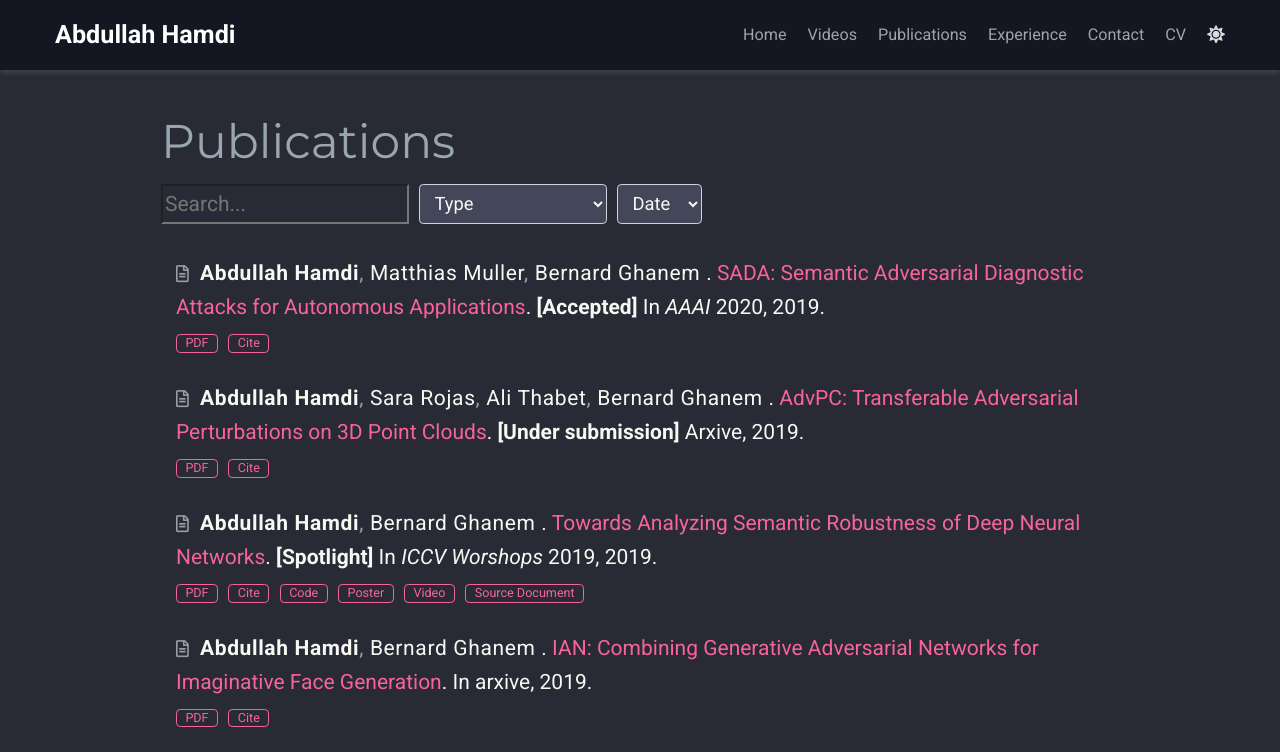
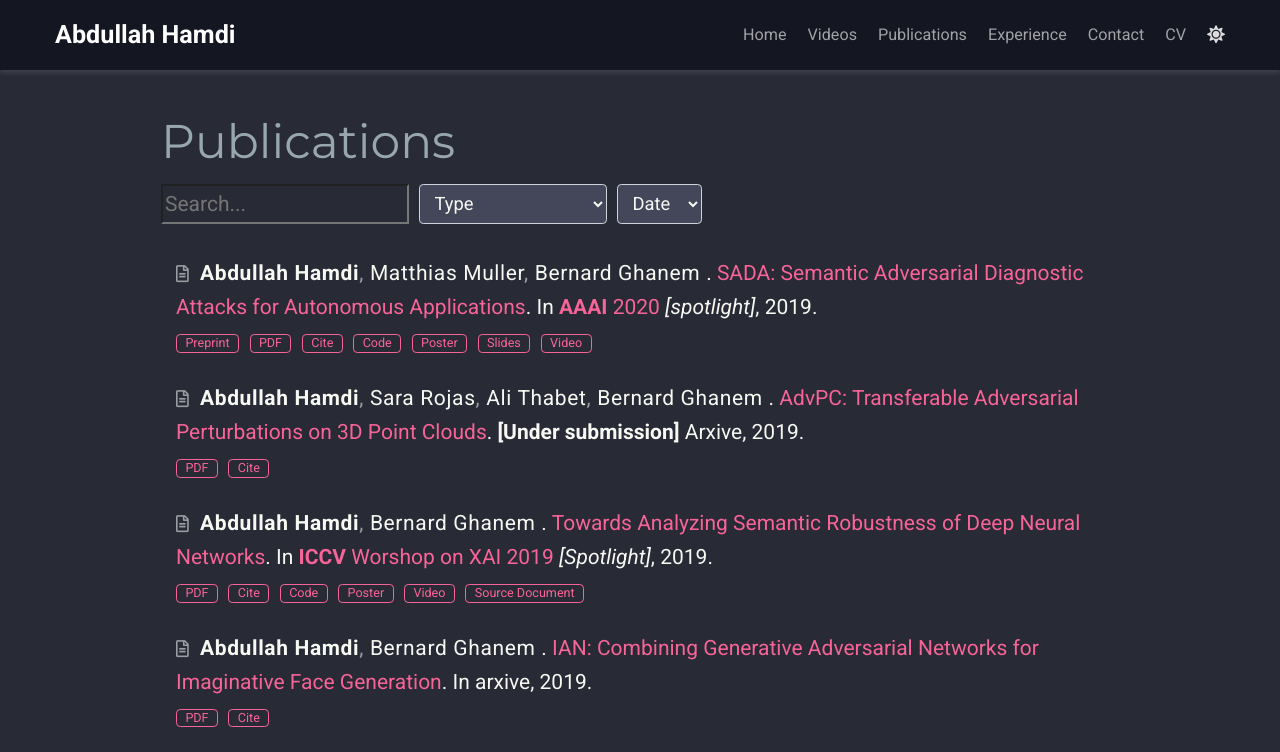
Before and after one commit to ajhamdi/ajhamdi.github.io, a plain HTML site: page publication/index.html in a window 1280 px wide. Shown: the top 752 px of the page. Drawn offline with nearby package versions, Linux system fonts and the light colour scheme; some icons are missing.

Commit message:
updated SADA

```diff
--- a/publication/index.html
+++ b/publication/index.html
@@ -555,7 +555,7 @@
 
   </span>.
   <a href="/publication/sada-aaai20/">SADA: Semantic Adversarial Diagnostic Attacks for Autonomous Applications</a>.
-  <strong>[Accepted]</strong> In <em>AAAI</em> 2020,
+  In <a href="https://aaai.org/Conferences/AAAI-20/"><strong>AAAI</strong> 2020</a> <em>[spotlight]</em>,
   2019.
   <p>
 
@@ -567,12 +567,20 @@
 
 
 
+<a class="btn btn-outline-primary my-1 mr-1 btn-sm" href="https://arxiv.org/abs/1812.02132" target="_blank" rel="noopener">
+  Preprint
+</a>
 
 
 
 
 
-<a class="btn btn-outline-primary my-1 mr-1 btn-sm" href="https://arxiv.org/pdf/1812.02132.pdf" target="_blank" rel="noopener">
+
+
+
+
+
+<a class="btn btn-outline-primary my-1 mr-1 btn-sm" href="https://aaai.org/Papers/AAAI/2020GB/AAAI-HamdiA.1281.pdf" target="_blank" rel="noopener">
   PDF
 </a>
 
@@ -588,10 +596,42 @@
 
 
 
+<a class="btn btn-outline-primary my-1 mr-1 btn-sm" href="https://github.com/ajhamdi/SADA" target="_blank" rel="noopener">
+  Code
+</a>
 
 
 
 
+
+
+
+
+
+
+<a class="btn btn-outline-primary my-1 mr-1 btn-sm" href="https://drive.google.com/file/d/1AbMZyIHDmjbArVwT6AQ6XbWMMPDDM-Yw/view?usp=sharing" target="_blank" rel="noopener">
+  Poster
+</a>
+
+
+
+
+
+
+
+<a class="btn btn-outline-primary my-1 mr-1 btn-sm" href="https://drive.google.com/file/d/1xRnytHRXzEkVa5dEeBkAZCE3fWZ91me4/view?usp=sharing" target="_blank" rel="noopener">
+  Slides
+</a>
+
+
+
+
+
+
+
+<a class="btn btn-outline-primary my-1 mr-1 btn-sm" href="https://www.youtube.com/watch?v=clguL24kVG0&amp;feature=youtu.be" target="_blank" rel="noopener">
+  Video
+</a>
 
 
 
@@ -701,7 +741,7 @@
 
   </span>.
   <a href="/publication/sr-iccv19/">Towards Analyzing Semantic Robustness of Deep Neural Networks</a>.
-  <strong>[Spotlight]</strong> In <em>ICCV Worshops</em> 2019,
+  In <a href="http://xai.unist.ac.kr/workshop/2019/"><strong>ICCV</strong> Worshop on XAI 2019</a> <em>[Spotlight]</em>,
   2019.
   <p>
 
```
Also changed, not shown: index.html (+53 -13 lines), publication/ian-arxive/index.html (+2 -2 lines), publication/sada-aaai20/index.html (+42 -2 lines), publication/sr-iccv19/index.html (+1 -1 lines), publication/ian-arxive/featured.png, publication/ian-arxive/featured_hu6a5e84e70ec45a7ec56e41aab4651b0d_979162_150x0_resize_lanczos_2.png (added), publication/ian-arxive/featured_hu6a5e84e70ec45a7ec56e41aab4651b0d_979162_720x0_resize_lanczos_2.png (added), 1 other file.
